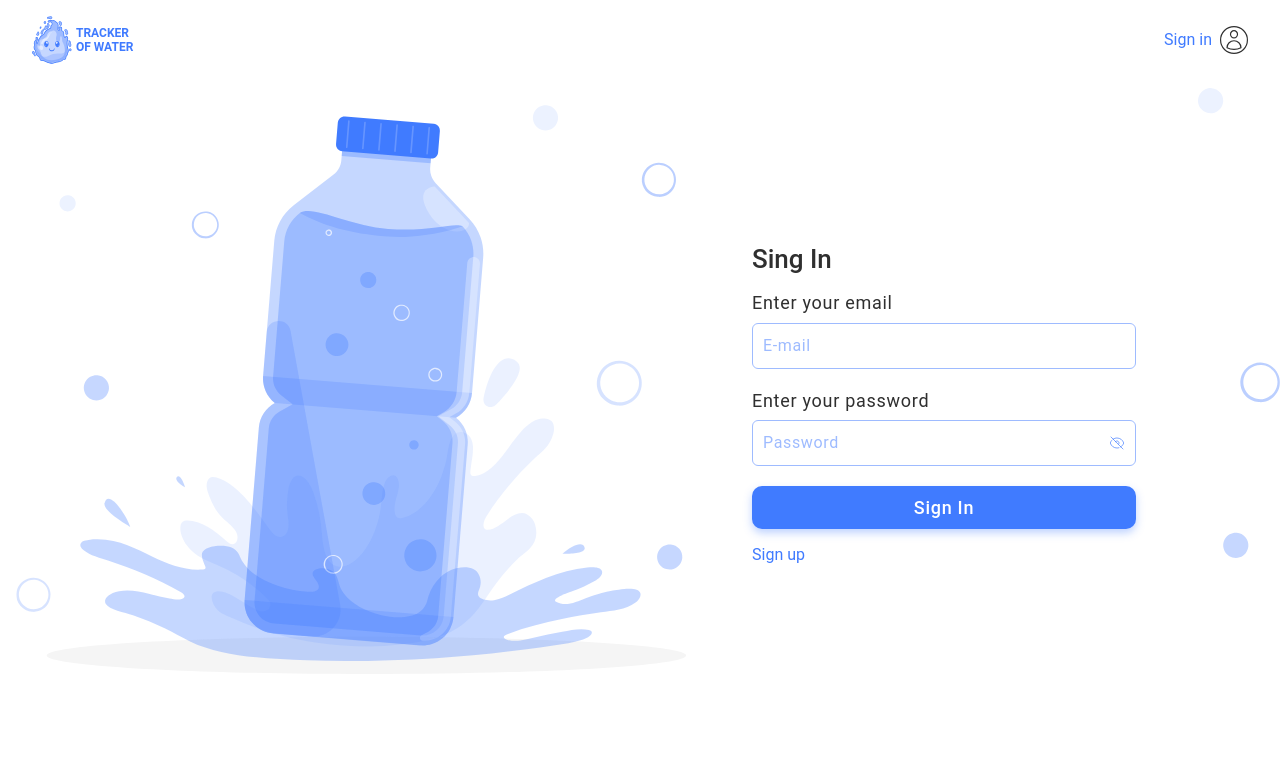
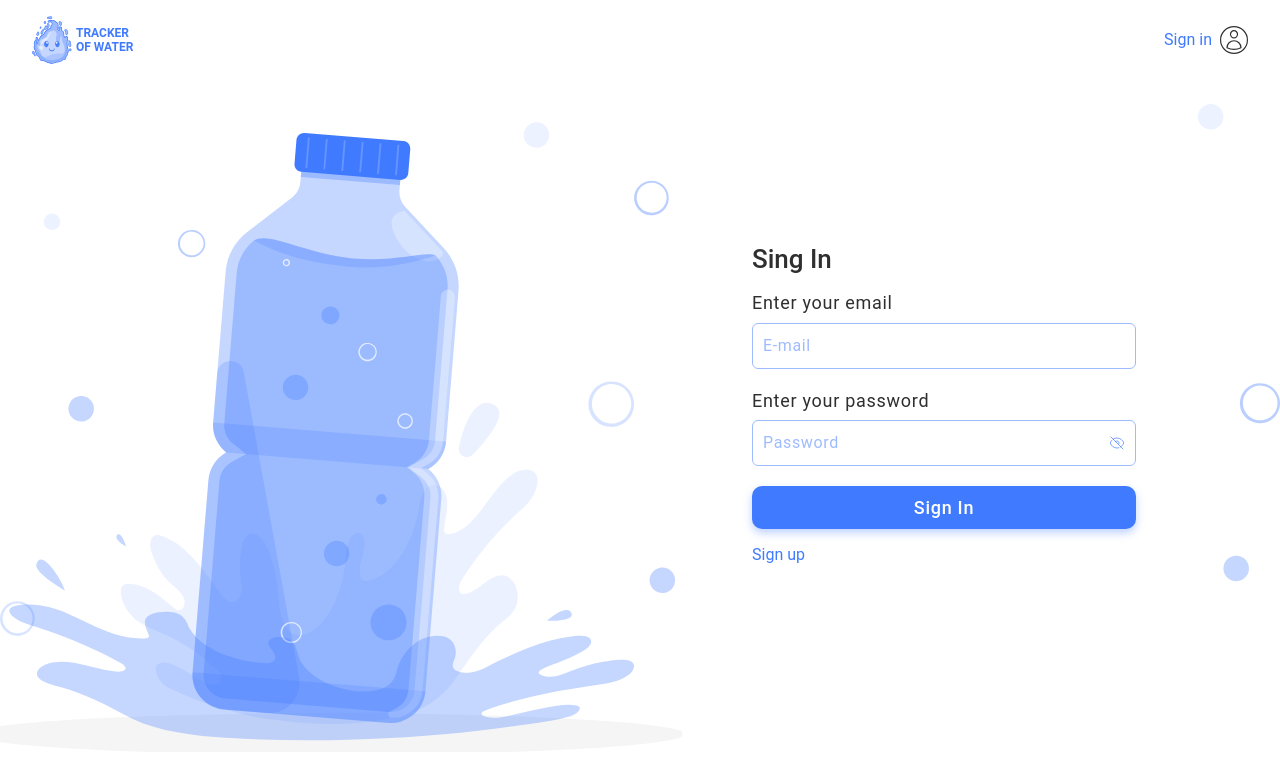
Before and after one commit to barinio/project-drink-it, a React (Create React App) app: page /project-drink-it/signin in a window 1280 px wide. Shown: the top 780 px of the page. Built offline with nearby package versions, Linux system fonts and the light colour scheme.

Commit message:
fixed styles

```diff
--- a/src/components/Header/Header.styled.js
+++ b/src/components/Header/Header.styled.js
@@ -7,7 +7,7 @@ export const HeaderSection = styled.header`
     margin-bottom: 40px;
   }
   @media (min-width: 1440px) {
-    margin-bottom: 80px;
+    margin-bottom: 40px;
   }
 `;
 
--- a/src/components/Section/Section.styled.js
+++ b/src/components/Section/Section.styled.js
@@ -1,45 +1,85 @@
 import styled from 'styled-components';
-import mobileImg from '../../img/background-img-mobile.svg';
-import tabletImg from '../../img/background-img-tablet.svg';
-import desktopImg from '../../img/background-img-desktop.svg';
+import mobileImg from '../../img/home-background-mobile.svg';
+import tabletImg from '../../img/home-background-tablet.svg';
+import desktopImg from '../../img/home-background-desktop.svg';
+import bottle from '../../img/bottle.svg';
 export const SectionWrapper = styled.section`
   @media screen and (max-width: 767px) {
     position: fixed;
     height: 100%;
-    overflow: hidden;
+
     width: 100%;
     background-image: url(${mobileImg});
-    background-position: top;
+    background-position: center;
 
-    background-size: contain;
+    background-size: cover;
     background-repeat: no-repeat;
+    &::before {
+      content: '';
+      position: absolute;
+      background-image: url(${bottle});
+      top: 50%;
+      left: 50%;
+      transform: translate(-50%, -10%);
+      width: 218px;
+      height: 190px;
+      background-size: contain;
+      background-repeat: no-repeat;
+    }
   }
-  @media screen and (min-width: 530px) {
-    background-size: cover;
-  }
+
   @media screen and (min-width: 768px) {
     position: fixed;
     height: 100%;
     width: 100%;
+    background-image: url(${tabletImg});
+    background-repeat: no-repeat;
+    background-size: cover;
+    z-index: -10;
     &::before {
       content: '';
+      width: 570px;
+      height: 500px;
       position: absolute;
-      top: -107px;
-      bottom: 0px;
-      left: 0px;
-      right: 0px;
-      background-image: url(${tabletImg});
+      background-image: url(${bottle});
+      top: 50%;
+      left: 50%;
+      transform: translate(-32%, -70%);
+      background-size: cover;
       background-repeat: no-repeat;
-      background-size: contain;
-      z-index: -10;
     }
   }
+
   @media screen and (min-width: 1200px) {
     max-height: 100%;
+    background-image: url(${desktopImg});
+    background-position: top;
+    background-size: contain;
+    z-index: -21;
     &::before {
-      top: -272px;
-      background-image: url(${desktopImg});
-      background-position: center;
+      width: 710px;
+      height: 620px;
+      position: absolute;
+      background-image: url(${bottle});
+      top: 50%;
+      left: 45%;
+      transform: translate(-85%, -60%);
+      background-size: cover;
+      background-repeat: no-repeat;
+    }
+  }
+  @media screen and (min-width: 1440px) {
+    max-height: 100%;
+    &::before {
+      width: 710px;
+      height: 620px;
+      position: absolute;
+      background-image: url(${bottle});
+      top: 50%;
+      left: 45%;
+      transform: translate(-85%, -60%);
+      background-size: cover;
+      background-repeat: no-repeat;
     }
   }
 `;
--- a/src/components/SignUpForm/SignUp.styled.js
+++ b/src/components/SignUpForm/SignUp.styled.js
@@ -117,7 +117,7 @@ export const SignupForm = styled.form`
 
   @media screen and (min-width: 1200px) {
     min-width: 384px;
-    margin: 140px 112px 0 0;
+    margin: 140px 0 0 0;
     input {
       width: 338px;
     }
--- a/src/page/HomePage.styled.js
+++ b/src/page/HomePage.styled.js
@@ -82,8 +82,9 @@ export const ContentWrapper = styled.div`
     display: flex;
     flex-direction: column;
     justify-content: space-between;
-
     &.right-panel {
+      min-height: 836px;
+      z-index: -5;
       padding: 24px 8px;
       background-color: var(--bg-color-light-blue);
       border-radius: 10px;
@@ -96,8 +97,9 @@ export const ContentWrapper = styled.div`
     display: flex;
     flex-direction: column;
     justify-content: space-between;
-
     &.right-panel {
+      min-height: 688px;
+      z-index: -5;
       padding: 32px 24px;
       background-color: var(--bg-color-light-blue);
       border-radius: 10px;
@@ -110,8 +112,9 @@ export const ContentWrapper = styled.div`
     display: flex;
     flex-direction: column;
     justify-content: space-between;
-
     &.right-panel {
+      min-height: 680px;
+      z-index: -5;
       background-color: var(--bg-color-light-blue);
       border-radius: 10px;
     }
```
